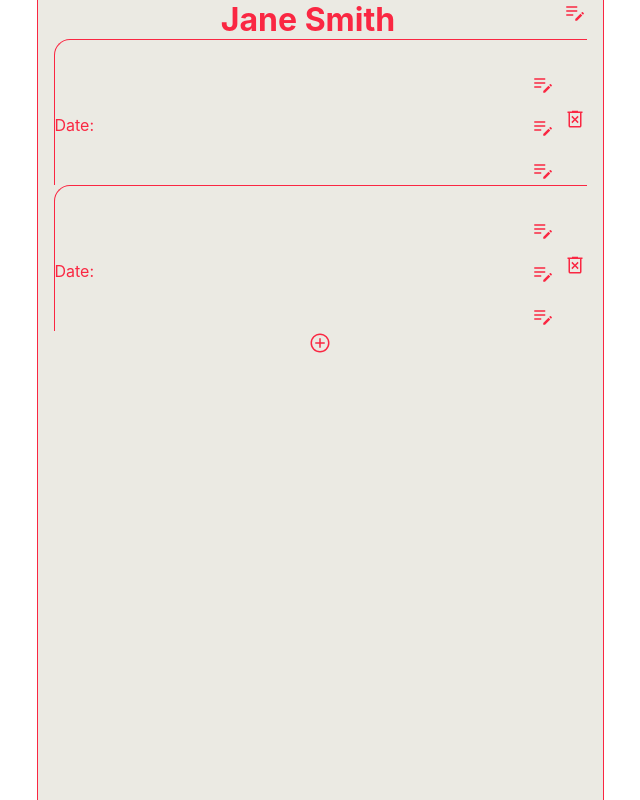
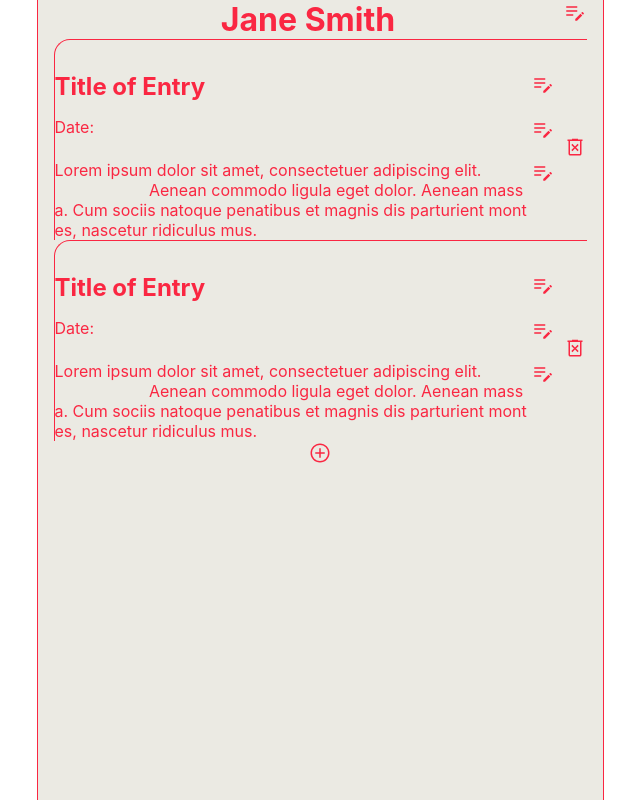
Before and after one commit to Rxthew/journalmaker, a React (Create React App) app: page / in a window 1280 px wide. Shown: the whole page, without its empty margins (320-960 px from the left). Built offline with nearby package versions, Linux system fonts and the light colour scheme.

Commit message:
Introduce dummy text

```diff
--- a/src/components/templateEntry.tsx
+++ b/src/components/templateEntry.tsx
@@ -16,13 +16,14 @@ class JournalEntry extends React.Component<entryProps>{
             <div>
                 <dl>
                     <dt>
-                    <ReadElement element={TitleElement} currentValue=''/>
+                    <ReadElement element={TitleElement} currentValue='Title of Entry'/>
                     </dt>
                     <dt>
                     <ReadElement element={ParagraphElement} currentValue='Date:'/>
                     </dt>
                     <dd>
-                    <ReadElement element={ParagraphElement} currentValue=''/>
+                    <ReadElement element={ParagraphElement} currentValue='Lorem ipsum dolor sit amet, consectetuer adipiscing elit.
+                     Aenean commodo ligula eget dolor. Aenean massa. Cum sociis natoque penatibus et magnis dis parturient montes, nascetur ridiculus mus. '/>
                     </dd>
                 </dl>
                 <button onClick={this.props.del} id={this.props.id}><Delete /></button>
@@ -31,4 +32,6 @@ class JournalEntry extends React.Component<entryProps>{
     }
 }
 
+
+
 export default JournalEntry
```
